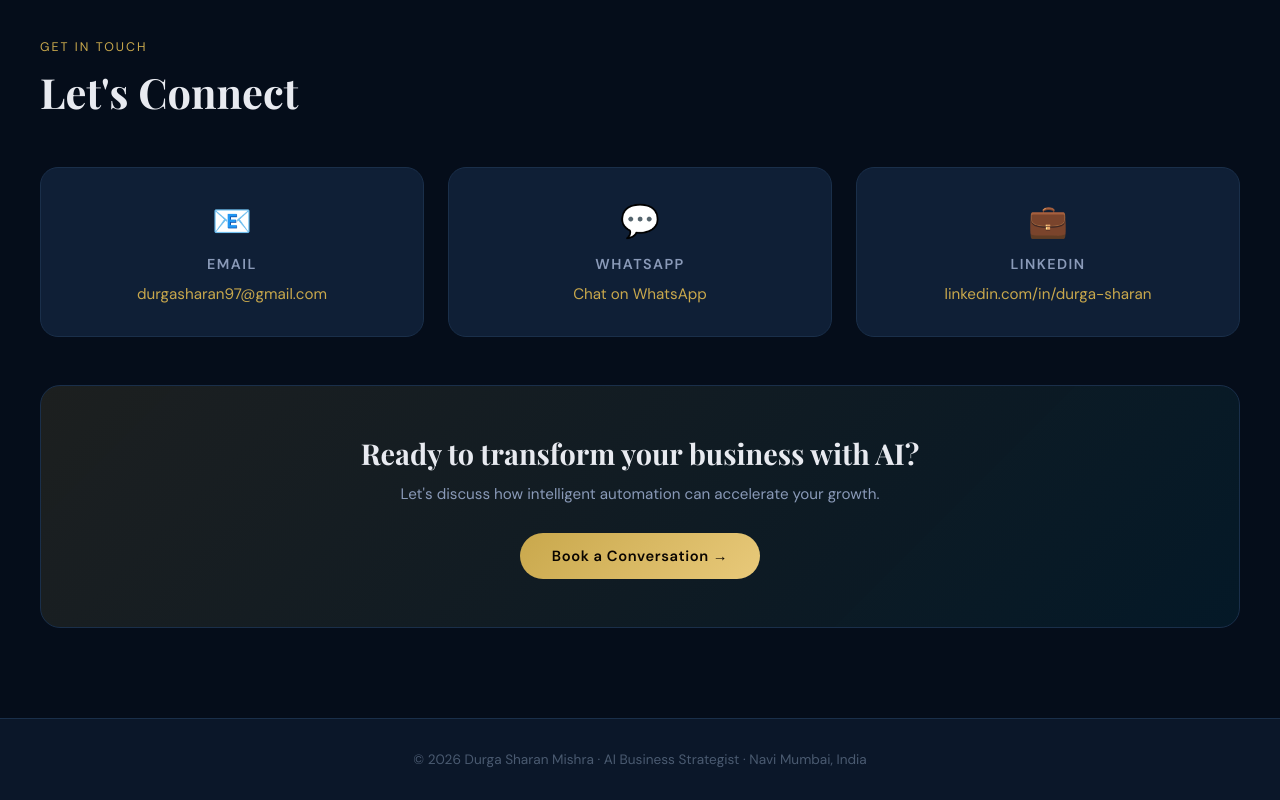
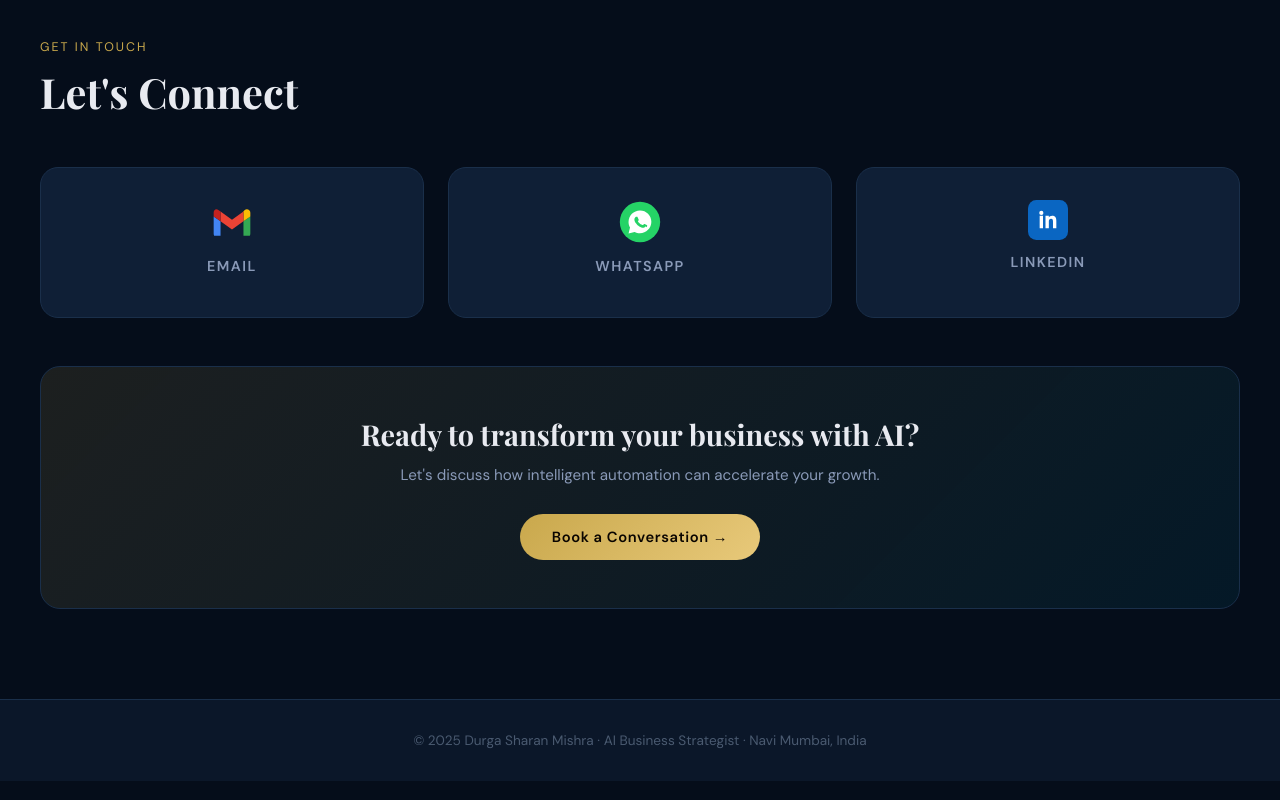
Before and after one commit to DurgaSharan01/my-portfolio, a plain HTML site: page index.html in a window 1280 px wide. Shown: the part 5739-6539 px from the top of the page. Drawn offline with nearby package versions, Linux system fonts and the light colour scheme.

Commit message:
Update index.html

```diff
--- a/index.html
+++ b/index.html
@@ -304,7 +304,7 @@ section{padding:90px 2rem;position:relative;z-index:1;}
   transition:transform .3s,border-color .3s;
 }
 .contact-card:hover{transform:translateY(-6px);border-color:var(--gold-dim);}
-.c-icon{font-size:2rem;margin-bottom:.8rem;display:block;}
+.c-icon{font-size:2rem;margin-bottom:.8rem;display:flex;justify-content:center;align-items:center;}
 .contact-card h3{font-size:.9rem;font-weight:600;color:var(--text-muted);
   text-transform:uppercase;letter-spacing:.1em;margin-bottom:.6rem;}
 .contact-card a{color:var(--gold);text-decoration:none;font-size:.95rem;word-break:break-all;}
@@ -663,22 +663,38 @@ footer{
     <span class="sec-label reveal">Get in Touch</span>
     <h2 class="sec-title reveal">Let's Connect</h2>
     <div class="contact-grid">
-      <div class="contact-card reveal">
-        <span class="c-icon">📧</span>
+      <a href="mailto:durgasharan97@gmail.com" class="contact-card reveal" style="text-decoration:none;display:block;cursor:pointer;">
+        <span class="c-icon">
+          <!-- Gmail official logo -->
+          <svg width="44" height="44" viewBox="0 0 48 48" xmlns="http://www.w3.org/2000/svg">
+            <path d="M4.5 39h7V23.25L4 18v18.5C4 37.88 4.63 39 4.5 39z" fill="#4285F4"/>
+            <path d="M36.5 39h7c-.13 0 .5-1.12.5-2.5V18l-7.5 5.25z" fill="#34A853"/>
+            <path d="M36.5 12.5v10.75L44 18v-4c0-3.14-3.58-4.93-6.1-3.05z" fill="#FBBC04"/>
+            <path d="M11.5 23.25V12.5L24 21.5l12.5-9V23.25L24 32.25z" fill="#EA4335"/>
+            <path d="M4 14v4l7.5 5.25V12.5L9.1 10.95C6.58 9.07 4 10.86 4 14z" fill="#C5221F"/>
+          </svg>
+        </span>
         <h3>Email</h3>
-        <a href="mailto:durgasharan97@gmail.com">durgasharan97@gmail.com</a>
-      </div>
-      <div class="contact-card reveal">
-        <span class="c-icon">💬</span>
+      </a>
+      <a href="https://wa.me/919794467846?text=Hi%20Durga%2C%20I%20came%20across%20your%20portfolio%20and%20would%20love%20to%20connect!" target="_blank" class="contact-card reveal" style="text-decoration:none;display:block;cursor:pointer;">
+        <span class="c-icon">
+          <!-- WhatsApp official logo -->
+          <svg width="44" height="44" viewBox="0 0 48 48" xmlns="http://www.w3.org/2000/svg">
+            <circle cx="24" cy="24" r="22" fill="#25D366"/>
+            <path d="M24 11.5C17.1 11.5 11.5 17.1 11.5 24c0 2.2.6 4.3 1.6 6.1L11.5 36.5l6.6-1.6c1.7.9 3.7 1.4 5.8 1.4 6.9 0 12.5-5.6 12.5-12.5S30.9 11.5 24 11.5zm6.2 17.2c-.3.7-1.5 1.4-2.1 1.5-.6.1-1.1.3-3.7-.8-3.1-1.3-5.1-4.4-5.2-4.6-.2-.2-1.3-1.7-1.3-3.3 0-1.6.8-2.3 1.1-2.7.3-.3.7-.4 1-.4h.7c.2 0 .5-.1.8.6l1 2.4c.1.2.1.5 0 .7l-.5.7-.4.5c.2.3 1 1.5 2.1 2.4 1.4 1.1 2.5 1.5 2.9 1.6.3.2.7.1.9-.1l.6-.8c.3-.4.5-.3.9-.2l2.3 1.1c.3.1.5.2.5.4.1.3 0 1.3-.6 2z" fill="#fff"/>
+          </svg>
+        </span>
         <h3>WhatsApp</h3>
-        <a href="https://wa.me/919794467846?text=Hi%20Durga%2C%20I%20came%20across%20your%20portfolio%20and%20would%20love%20to%20connect!" target="_blank">Chat on WhatsApp</a>
-      </div>
-      <div class="contact-card reveal">
-        <span class="c-icon">💼</span>
+      </a>
+      <a href="https://www.linkedin.com/in/durga-sharan" target="_blank" class="contact-card reveal" style="text-decoration:none;display:block;cursor:pointer;">
+        <span class="c-icon">
+          <svg width="40" height="40" viewBox="0 0 48 48" fill="none" xmlns="http://www.w3.org/2000/svg">
+            <rect width="48" height="48" rx="10" fill="#0A66C2"/>
+            <path d="M14 19h4v15h-4V19zm2-6a2.5 2.5 0 110 5 2.5 2.5 0 010-5zM21 19h4v2.1c.6-1.1 2-2.1 4-2.1 4 0 5 2.6 5 6v9h-4v-8c0-2-.4-3.5-2.3-3.5-2.3 0-2.7 1.7-2.7 3.4V34h-4V19z" fill="#fff"/>
+          </svg>
+        </span>
         <h3>LinkedIn</h3>
-        <a href="https://www.linkedin.com/in/durga-sharan" target="_blank">linkedin.com/in/durga-sharan</a>
-      </div>
-
+      </a>
     </div>
     <div class="cta-strip reveal">
       <h3>Ready to transform your business with AI?</h3>
@@ -689,7 +705,7 @@ footer{
 </section>
 
 <footer>
-  <p>&copy; 2026 Durga Sharan Mishra · AI Business Strategist · Navi Mumbai, India</p>
+  <p>&copy; 2025 Durga Sharan Mishra · AI Business Strategist · Navi Mumbai, India</p>
 </footer>
 
 <script>
```
